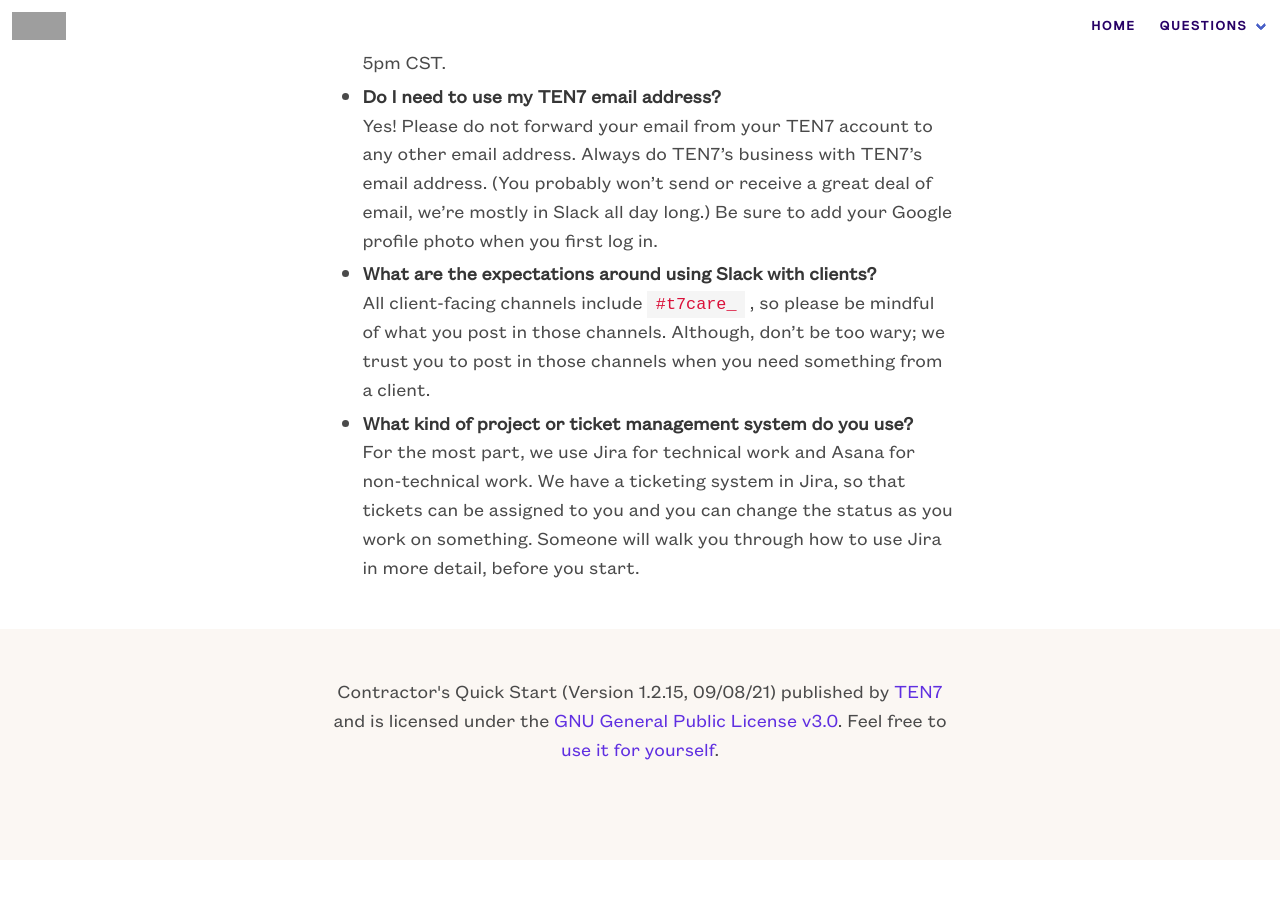
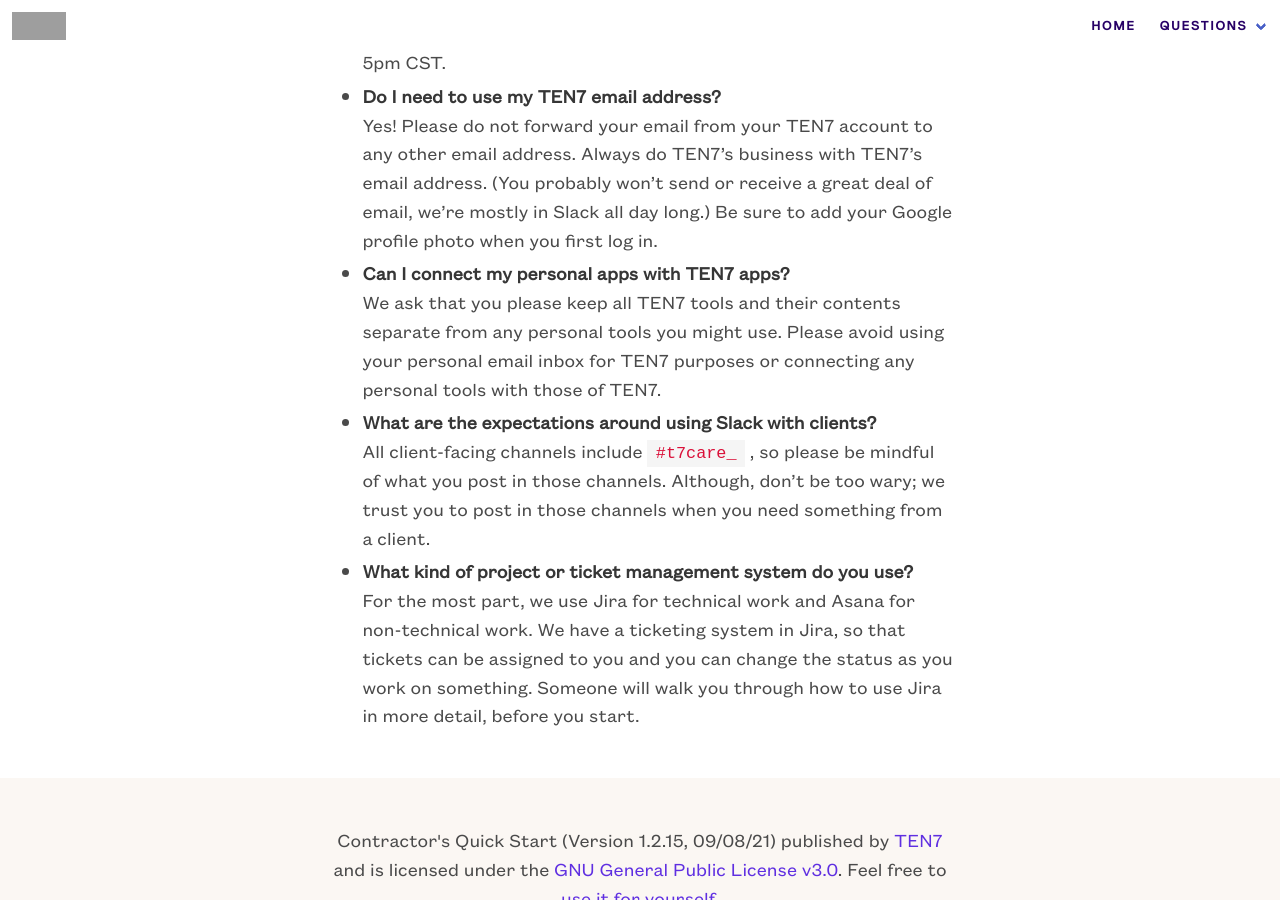
Before and after one commit to ten7/contractor.ten7.com, a Jekyll site: the page built from process.md, in a window 1280 px wide and 900 px high, scrolled down 1256 px. Built offline with Jekyll 4.4.1, drawn with Linux system fonts in a browser that asks for light colours; before the commit the page ends 2116 px from its top, so only the background shows below that; grey boxes are pictures that could not be loaded.

Commit message:
Personal vs. TEN7 apps

```diff
--- a/process.md
+++ b/process.md
@@ -20,6 +20,8 @@ In addition to posting in #attendance, we also ask that at the end of every week
 This is up to you! But we prefer that you’re somewhat reachable during regular business hours which are Monday to Friday, 9am to 5pm CST.
 - **Do I need to use my TEN7 email address?**
 Yes! Please do not forward your email from your TEN7 account to any other email address. Always do TEN7’s business with TEN7’s email address. (You probably won’t send or receive a great deal of email, we’re mostly in Slack all day long.) Be sure to add your Google profile photo when you first log in.
+- **Can I connect my personal apps with TEN7 apps?**
+We ask that you please keep all TEN7 tools and their contents separate from any personal tools you might use. Please avoid using your personal email inbox for TEN7 purposes or connecting any personal tools with those of TEN7.
 - **What are the expectations around using Slack with clients?**
 All client-facing channels include `#t7care_` , so please be mindful of what you post in those channels. Although, don’t be too wary; we trust you to post in those channels when you need something from a client.
 - **What kind of project or ticket management system do you use?**
```
